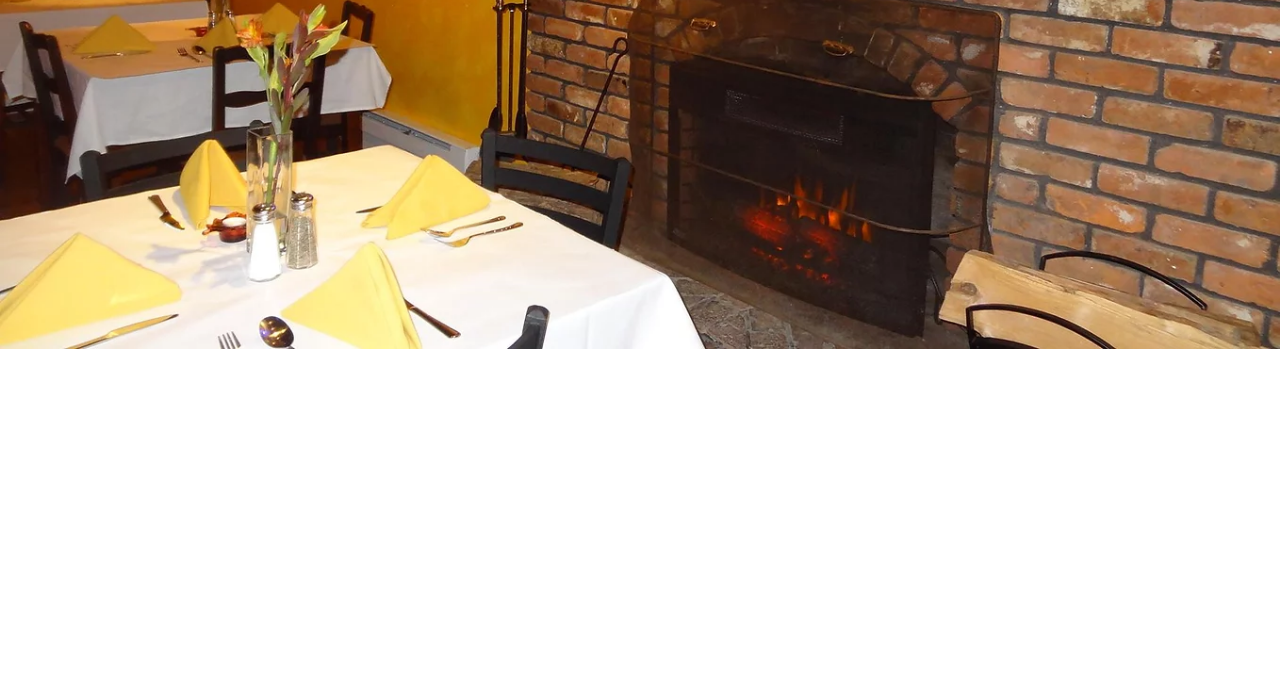
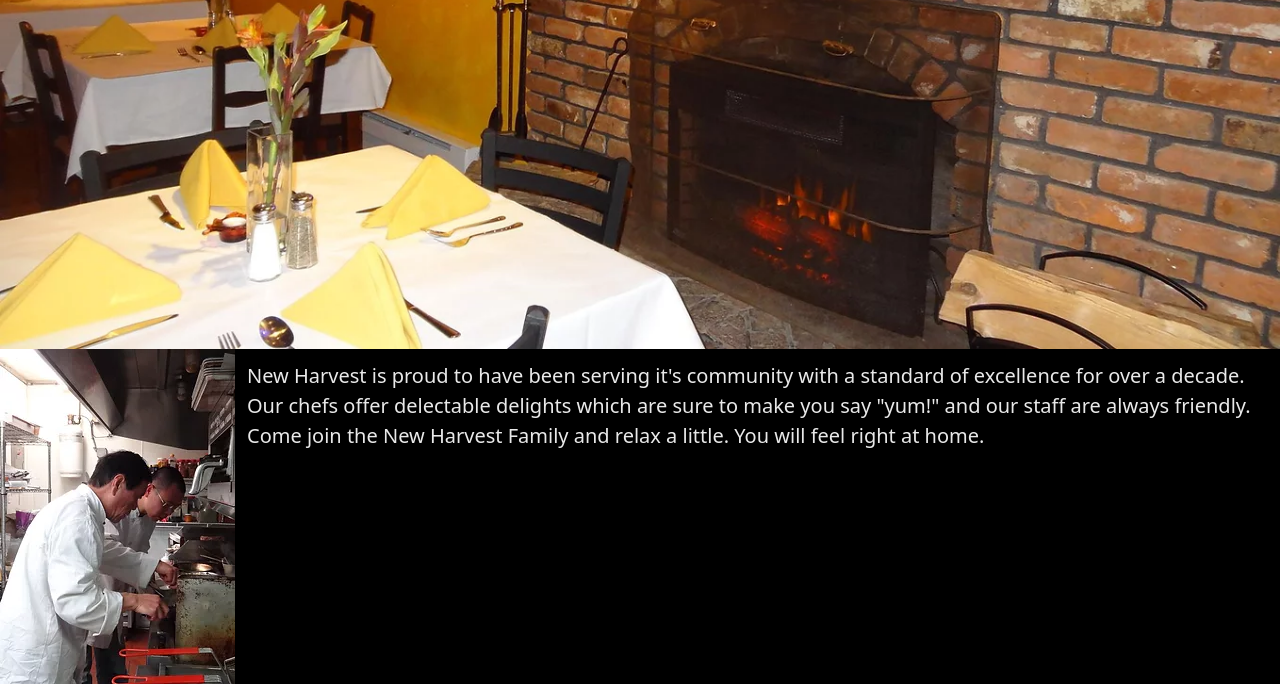
Before and after one commit to MarkoGutierro/New-Harvest-Restaurant-BF, a plain HTML site: page index.html in a window 1280 px wide. Shown: the part 427-1111 px from the top of the page. Before the commit the page ends 800 px from the top, so only its background shows below. Drawn offline with nearby package versions, Linux system fonts and the light colour scheme.

Commit message:
About Me Section and Better Styled Contact Page
- Added an about me section to the home page
 -- Image always stays the same size and text wraps around image as screen gets smaller

- Added a border and background to the hours section on the contact page. Stylistically is more appealing

```diff
--- a/index.html
+++ b/index.html
@@ -41,10 +41,22 @@
         <img src="./images/fireplace.webp">
         <h1 id="site-title">New Harvest</h1>
     </div>
+    <div class="about-container">
+        <div class="about-img">
+            <img src="./images/about.webp" alt="Chefs Cooking">
+        </div>
+        <div class="about-text">
+            <p>New Harvest is proud to have been serving it's community with a standard of excellence
+                for over a decade. Our chefs offer delectable delights which are sure to make you
+                say "yum!" and our staff are always friendly. Come join the New Harvest Family
+                and relax a little. You will feel right at home.
+            </p>
+        </div>
+    </div>
 
     <script src="https://cdn.jsdelivr.net/npm/bootstrap@5.2.0-beta1/dist/js/bootstrap.bundle.min.js"
         integrity="sha384-pprn3073KE6tl6bjs2QrFaJGz5/SUsLqktiwsUTF55Jfv3qYSDhgCecCxMW52nD2" crossorigin="anonymous">
-    </script>
+        </script>
 </body>
 
 </html>
--- a/styles.css
+++ b/styles.css
@@ -11,6 +11,25 @@
 
 .site-intro {
     position: relative;
+}
+
+.about-container {
+    background-color: black;
+    height: 335px;
+}
+
+.about-img {
+    float: left;
+    margin-right: .75rem;
+    max-width: 100%;
+    height: auto;
+}
+
+.about-text {
+    font-size: 1.25rem;
+    color:rgb(233, 233, 233);
+    padding: .75rem;
+    background-color: black;
 }
 
 .menu-container{
@@ -78,6 +97,13 @@
     text-align: center;
 }
 
+.hours {
+    padding: .75rem;
+    margin-bottom: .75rem;
+    border: black solid 1px;
+    background-color: rgb(250, 250, 252);
+}
+
 .input-container{
     display: flex;
     flex-wrap: wrap;
@@ -85,6 +111,7 @@
 }
 
 .input-item{
+    margin-top: .5rem;
     margin-left: 2rem;
     margin-right: 2rem;
 }
```
Also changed, not shown: contact.html (+6 -1 lines), gallery.html (+22 -18 lines), menu.html (+4 -0 lines), images/about.webp (added), images/patrons.jpg (added).
